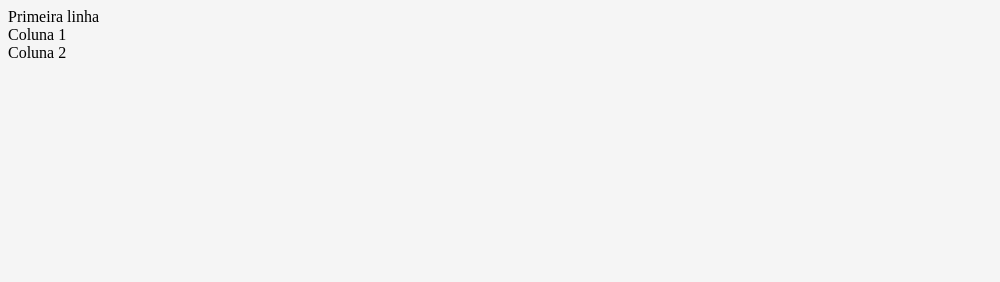
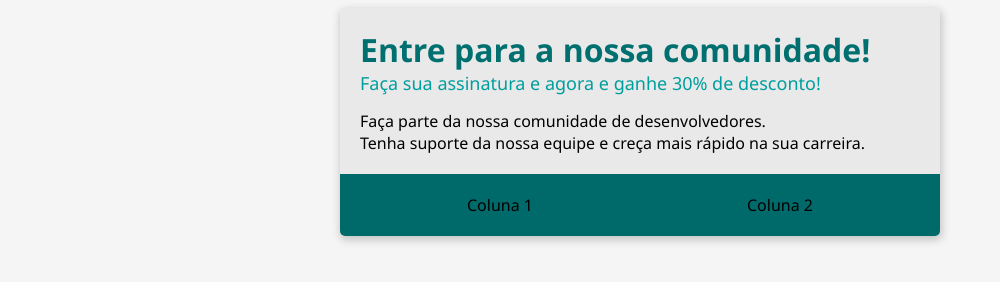
Before and after one commit to genis67/bootcamp-devjr-modulo2, a plain HTML site: page index.html in a window 1280 px wide. Shown: the whole page, without its empty margins (0-1000 px from the left). Drawn offline with Linux system fonts and the light colour scheme.

Commit message:
closes #3 - Criando o cabecalho

```diff
--- a/index.html
+++ b/index.html
@@ -9,15 +9,59 @@
         <style>
             body{
                 background-color: #f5f5f5;
+                font-family: 'Segoe UI', Tahoma, Geneva, Verdana, sans-serif;
+            }
+
+            .container{
+                background-color: #e9e9e9;
+                margin: auto;
+                width: 600px;
+                box-shadow: 1px 3px 8px 1px rgba(0, 0, 0, 0.2);
+                border-radius: 5px;
+                overflow: hidden;
+            }
+
+            .header{
+                padding: 20px;
+            }
+
+            .flex-container{
+                display: flex;
+                background-color: #006a6a;
+                justify-content: space-around;
+                padding: 20px;
+            }
+
+            .header-title{
+                color: #006f6f;
+                font-size: 32px;
+                font-weight: 700;
+
+            }
+
+            .header-subtitle{
+                color: #009e9e;
+                font-size: 18px;
+                font-weight: 500;
+                margin-bottom: 15px;
             }
         </style>
     </head>
     <body>
-        <div>
-            <div>
-                Primeira linha
+        <div class="container">
+            <div class="header">
+                <div class="header-title">
+                    Entre para a nossa comunidade!
+                </div>
+                <div class="header-subtitle">
+                    Faça sua assinatura e agora e ganhe 30% de desconto!
+                </div>
+                <div>
+                    Faça parte da nossa comunidade de desenvolvedores.<br>
+                    Tenha suporte da nossa equipe e creça mais rápido na sua carreira.
+                </div>
             </div>
-            <div>
+            <div class="flex-container">
                 <div>
                     Coluna 1
                 </div>
```
